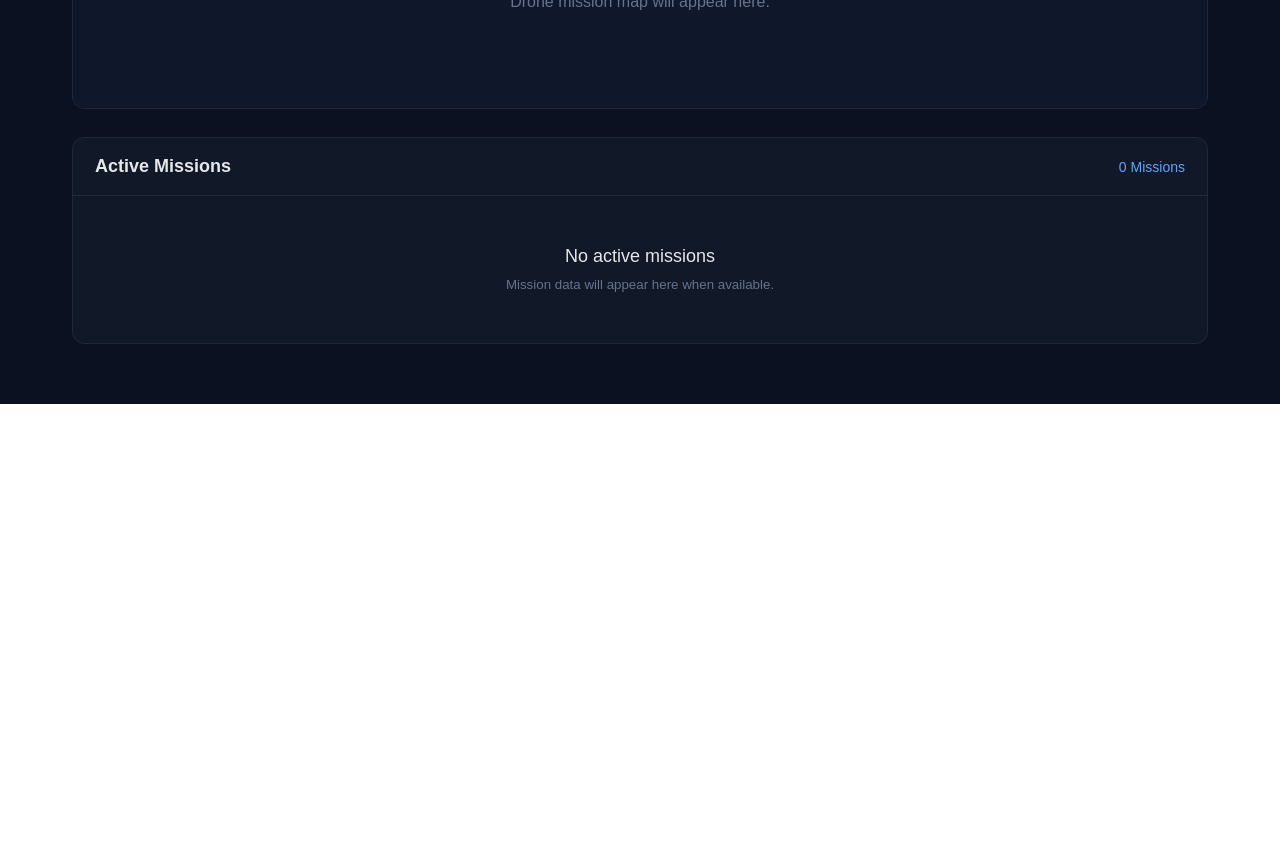
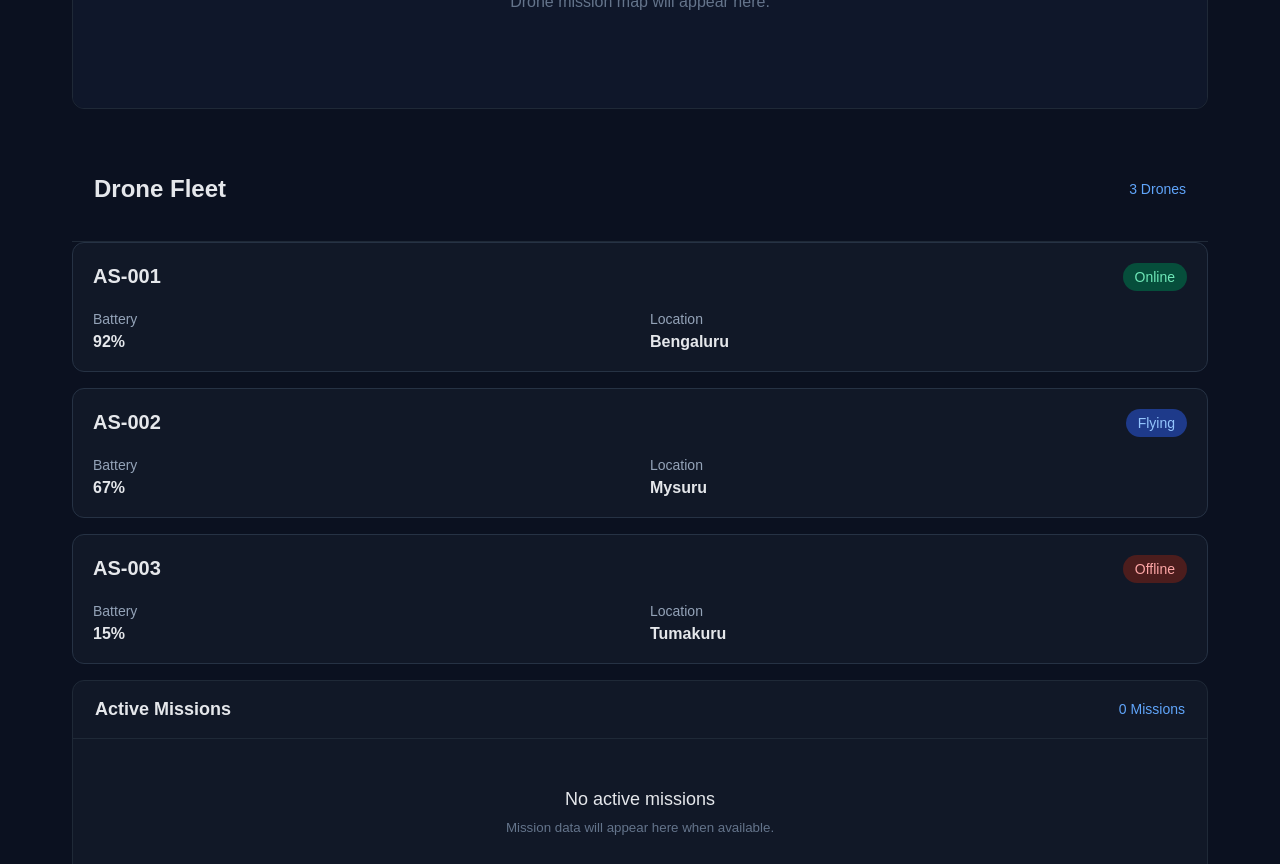
Before and after one commit to Akash9755/aerosaga-drone-mission-control, a React app in the folder frontend/: page / in a window 1280 px wide. Shown: the part 600-1464 px from the top of the page. Before the commit the page ends 1004 px from the top, so only its background shows below. Built offline with nearby package versions, Linux system fonts and the light colour scheme; the HTML template or start-up script is replaced by a standard one.

Commit message:
Add styled drone cards

```diff
--- a/frontend/src/App.css
+++ b/frontend/src/App.css
@@ -171,3 +171,65 @@
     grid-template-columns: 1fr;
   }
 }
+
+.drone-card {
+  background: #111827;
+  border: 1px solid #263244;
+  border-radius: 12px;
+  padding: 20px;
+  margin-bottom: 16px;
+}
+
+.drone-header {
+  display: flex;
+  justify-content: space-between;
+  align-items: center;
+  margin-bottom: 20px;
+}
+
+.drone-header h3 {
+  margin: 0;
+  font-size: 20px;
+}
+
+.drone-status {
+  padding: 6px 12px;
+  border-radius: 20px;
+  font-size: 14px;
+}
+
+.drone-status.online {
+  background: #064e3b;
+  color: #6ee7b7;
+}
+
+.drone-status.flying {
+  background: #1e3a8a;
+  color: #93c5fd;
+}
+
+.drone-status.offline {
+  background: #4c1d1d;
+  color: #fca5a5;
+}
+
+.drone-details {
+  display: grid;
+  grid-template-columns: 1fr 1fr;
+  gap: 20px;
+}
+
+.drone-details div {
+  display: flex;
+  flex-direction: column;
+  gap: 6px;
+}
+
+.drone-details span {
+  color: #94a3b8;
+  font-size: 14px;
+}
+
+.drone-details strong {
+  font-size: 16px;
+}
--- a/frontend/src/App.jsx
+++ b/frontend/src/App.jsx
@@ -1,6 +1,29 @@
+import DroneCard from './components/DroneCard'
 import './App.css'
 
 function App() {
+
+    const drones = [
+        {
+            name: 'AS-001',
+            status: 'Online',
+            battery: 92,
+            location: 'Bengaluru',
+        },
+        {
+            name: 'AS-002',
+            status: 'Flying',
+            battery: 67,
+            location: 'Mysuru',
+        },
+        {
+            name: 'AS-003',
+            status: 'Offline',
+            battery: 15,
+            location: 'Tumakuru',
+        },
+    ]
+
     return (
         <div className="app">
             <header className="header">
@@ -54,6 +77,20 @@ function App() {
                     </div>
                 </section>
 
+                {/* Drone Fleet */}
+                <section className="drone-fleet">
+                    <div className="section-header">
+                        <h2>Drone Fleet</h2>
+                        <span>{drones.length} Drones</span>
+                    </div>
+
+                    <div className="drone-grid">
+                        {drones.map((drone) => (
+                            <DroneCard key={drone.name} drone={drone} />
+                        ))}
+                    </div>
+                </section>
+
                 <section className="missions">
                     <div className="section-header">
                         <h3>Active Missions</h3>
--- /dev/null
+++ b/frontend/src/components/DroneCard.jsx
@@ -0,0 +1,26 @@
+function DroneCard({ drone }) {
+    return (
+        <div className="drone-card">
+            <div className="drone-header">
+                <h3>{drone.name}</h3>
+                <span className={`drone-status ${drone.status.toLowerCase()}`}>
+          {drone.status}
+        </span>
+            </div>
+
+            <div className="drone-details">
+                <div>
+                    <span>Battery</span>
+                    <strong>{drone.battery}%</strong>
+                </div>
+
+                <div>
+                    <span>Location</span>
+                    <strong>{drone.location}</strong>
+                </div>
+            </div>
+        </div>
+    )
+}
+
+export default DroneCard
```
Lines whose indentation alone changed are shown as unchanged.
